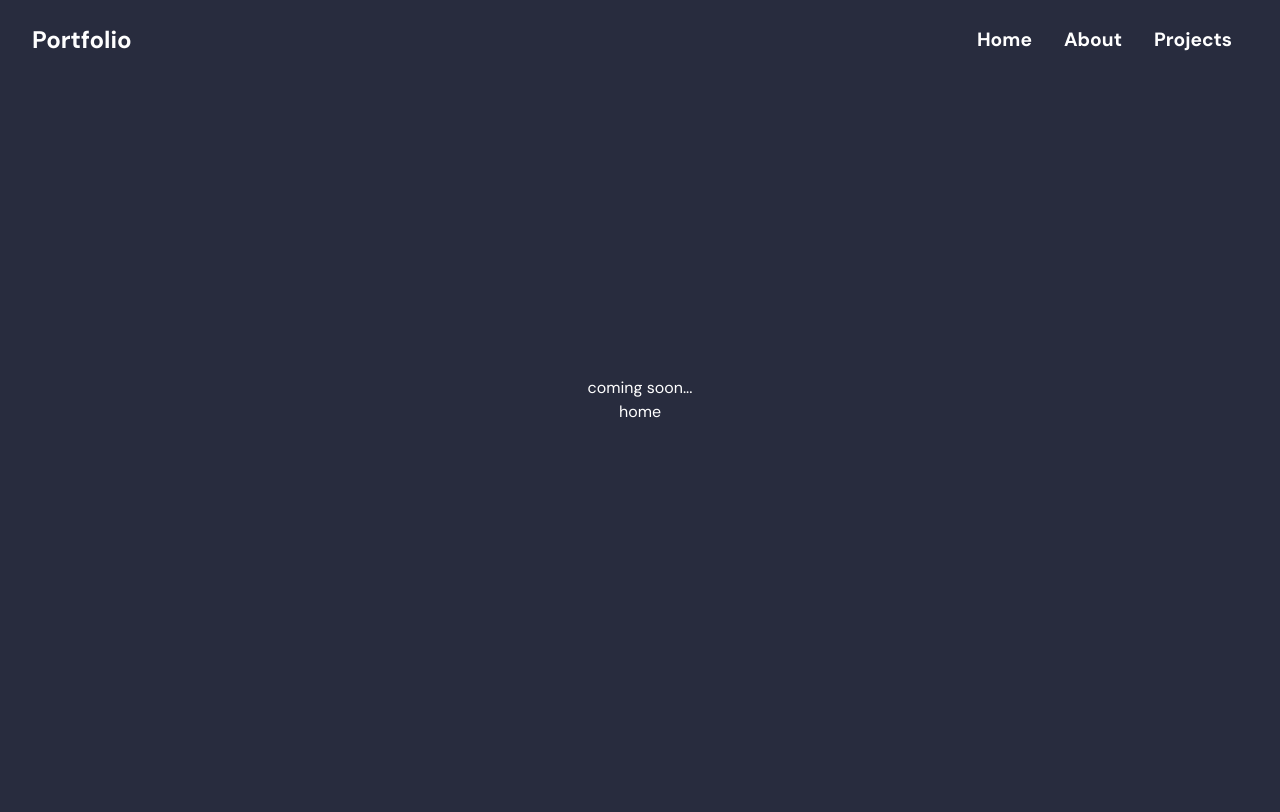
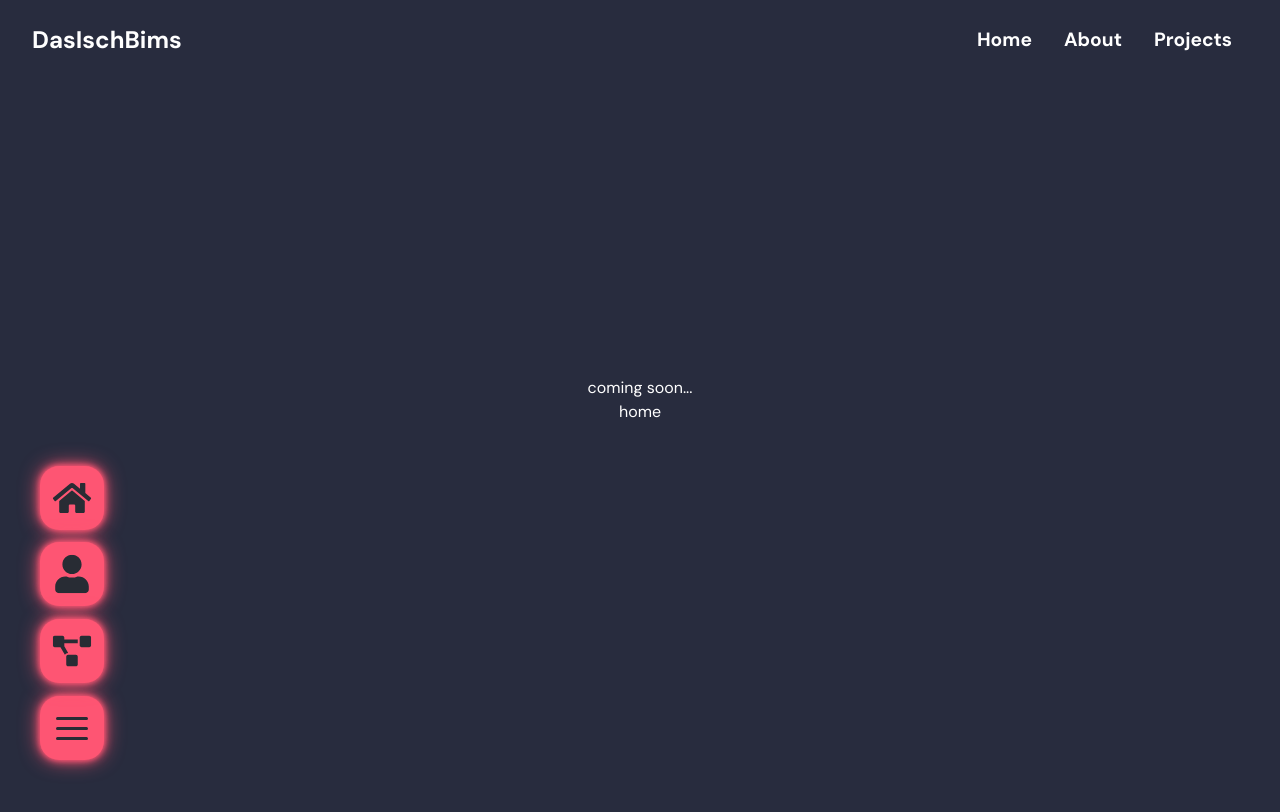
Before and after one commit to DasIschBims/portfolio, a React (Vite) app: page / in a window 1280 px wide. Shown: the top 812 px of the page. Built offline with nearby package versions, Linux system fonts and the light colour scheme.

Commit message:
added responsive nav

```diff
--- a/index.html
+++ b/index.html
@@ -15,5 +15,9 @@
   <body>
     <div id="root"></div>
     <script type="module" src="/src/main.tsx"></script>
+    <script
+      src="https://kit.fontawesome.com/a076d05399.js"
+      crossorigin="anonymous"
+    ></script>
   </body>
 </html>
--- a/package.json
+++ b/package.json
@@ -12,9 +12,11 @@
   "dependencies": {
     "axios": "^1.1.3",
     "dotenv": "^16.0.3",
+    "hamburger-react": "^2.5.0",
     "react": "^18.2.0",
     "react-dom": "^18.2.0",
     "react-icons": "^4.6.0",
+    "react-responsive": "^9.0.0",
     "react-router-dom": "^6.4.3",
     "react-spinners": "^0.13.6",
     "styled-components": "^5.3.6"
--- /dev/null
+++ b/src/components/Hamburger.tsx
@@ -0,0 +1,67 @@
+import { Turn as Hamburger } from "hamburger-react";
+import { FaHome, FaUser, FaProjectDiagram } from "react-icons/fa";
+import {
+  HamburgerButton,
+  HamburgerButtonWrapper,
+  NavHamburgerWrapper,
+} from "./nav/HamburgerComponents";
+
+export const HamburgerMenu = () => {
+  return (
+    <NavHamburgerWrapper>
+      <HamburgerButtonWrapper id="hamburger-button-wrapper">
+        <HamburgerButton to="/">
+          <FaHome />
+        </HamburgerButton>
+        <HamburgerButton to="/about">
+          <FaUser />
+        </HamburgerButton>
+        <HamburgerButton to="/projects">
+          <FaProjectDiagram />
+        </HamburgerButton>
+      </HamburgerButtonWrapper>
+      <div
+        style={{
+          backgroundColor: "#fe5573",
+          boxShadow:
+            "0 0 5px #fe5573ed, 0 0 10px #fe5573ed, 0 0 20px #fe5573ed",
+          borderRadius: "30%",
+          padding: "0.5rem",
+        }}
+      >
+        <Hamburger
+          color="#282c34"
+          rounded
+          direction="right"
+          easing="ease-in-out"
+          duration={0.3}
+          onToggle={(toggled) => {
+            if (toggled) {
+              document.getElementById("blur-wrapper")!.style.display = "block";
+              document.getElementById(
+                "hamburger-button-wrapper"
+              )!.style.display = "flex";
+              setTimeout(() => {
+                document.getElementById("blur-wrapper")!.style.opacity = "1";
+                document.getElementById(
+                  "hamburger-button-wrapper"
+                )!.style.opacity = "1";
+              }, 10);
+            } else {
+              document.getElementById("blur-wrapper")!.style.opacity = "0";
+              document.getElementById(
+                "hamburger-button-wrapper"
+              )!.style.opacity = "0";
+              setTimeout(() => {
+                document.getElementById("blur-wrapper")!.style.display = "none";
+                document.getElementById(
+                  "hamburger-button-wrapper"
+                )!.style.display = "none";
+              }, 300);
+            }
+          }}
+        />
+      </div>
+    </NavHamburgerWrapper>
+  );
+};
--- a/src/components/NavBar.tsx
+++ b/src/components/NavBar.tsx
@@ -1,6 +1,5 @@
 import { useEffect } from "react";
 import { Nav, NavItem, NavLogo } from "./nav/NavComponents";
-import { FaBars } from "react-icons/fa";
 
 export const NavBar = () => {
   useEffect(() => {
@@ -31,7 +30,7 @@ export const NavBar = () => {
   return (
     <Nav>
       <NavLogo to="/">
-        <span>Portfolio</span>
+        <span>DasIschBims</span>
       </NavLogo>
       <ul>
         <NavItem to="/">Home</NavItem>
--- /dev/null
+++ b/src/components/nav/HamburgerComponents.tsx
@@ -0,0 +1,65 @@
+import { Link } from "react-router-dom";
+import styled from "styled-components";
+import { DeviceSize } from "../responsive";
+
+export const NavHamburgerWrapper = styled.div`
+  position: fixed;
+  left: 2rem;
+  bottom: 2rem;
+  padding: 0.5rem;
+  border-radius: 30%;
+  z-index: 100;
+`;
+
+export const BlurWrapper = styled.div`
+  position: fixed;
+  top: 0;
+  left: 0;
+  width: 100%;
+  height: 100%;
+  background-color: #000000a6;
+  backdrop-filter: blur(0.075rem);
+  z-index: 99;
+  display: none;
+  opacity: 0;
+  transition: opacity 0.3s ease-in-out;
+`;
+
+export const HamburgerButtonWrapper = styled.div`
+  display: flex;
+  justify-content: center;
+  align-items: center;
+  flex-direction: column;
+  position: relative;
+  bottom: 0;
+  left: 0;
+  z-index: 100;
+
+  @media (max-width: ${DeviceSize.mobile}px) {
+    display: none;
+  }
+`;
+
+export const HamburgerButton = styled(Link)`
+  border: none;
+  display: block;
+  outline: none;
+  cursor: pointer;
+  color: #282c34;
+  background-color: #fe5573;
+  border-radius: 30%;
+  font-size: 3rem;
+  padding: 0.5rem;
+  font-weight: 600;
+  text-decoration: none;
+  box-shadow: 0 0 5px #fe5573ed, 0 0 10px #fe5573ed, 0 0 20px #fe5573ed;
+  z-index: 100;
+  margin-bottom: 0.8rem;
+  transition: color 0.3s ease-in-out;
+  &:hover {
+    color: #fe5573;
+  }
+  svg {
+    scale: 0.8;
+  }
+`;
--- a/src/components/nav/NavComponents.tsx
+++ b/src/components/nav/NavComponents.tsx
@@ -1,5 +1,7 @@
+import { FaBars } from "react-icons/fa";
 import { Link } from "react-router-dom";
 import styled from "styled-components";
+import { DeviceSize } from "../responsive";
 
 export const Nav = styled.nav`
   display: flex;
@@ -18,6 +20,10 @@ export const Nav = styled.nav`
   left: 0;
   user-select: none;
   transition: background-color 0.5s, height 0.5s;
+
+  @media (max-width: ${DeviceSize.mobile}px) {
+    padding: 0 1rem;
+  }
 `;
 
 export const NavLogo = styled(Link)`
@@ -32,6 +38,10 @@ export const NavLogo = styled(Link)`
     color: #fe5573;
     text-shadow: 0 0 10px #fe5573ed, 0 0 20px #fe5573ed, 0 0 40px #fe5573ed;
   }
+
+  @media (max-width: ${DeviceSize.mobile}px) {
+    font-size: 1.2rem;
+  }
 `;
 
 export const NavItem = styled(Link)`
@@ -44,4 +54,8 @@ export const NavItem = styled(Link)`
     color: #fe5573;
     text-shadow: 0 0 5px #fe5573ed, 0 0 10px #fe5573ed, 0 0 20px #fe5573ed;
   }
+
+  @media (max-width: ${DeviceSize.mobile}px) {
+    display: none;
+  }
 `;
--- /dev/null
+++ b/src/components/responsive.ts
@@ -0,0 +1,5 @@
+export const DeviceSize = {
+    mobile: 768,
+    tablet: 992,
+    desktop: 1200
+};
--- a/src/pages/HomePage.tsx
+++ b/src/pages/HomePage.tsx
@@ -1,4 +1,10 @@
 import { Footer } from "../components/Footer";
+import { HamburgerMenu } from "../components/Hamburger";
+import {
+  BlurWrapper,
+  HamburgerButton,
+  HamburgerButtonWrapper,
+} from "../components/nav/HamburgerComponents";
 import { NavBar } from "../components/NavBar";
 import { Wrapper } from "../components/Wrapper";
 
@@ -6,6 +12,8 @@ export const HomePage = () => {
   return (
     <>
       <NavBar />
+      <HamburgerMenu />
+      <BlurWrapper id="blur-wrapper" />
       <Wrapper
         style={{
           minHeight: "100vh",
```
Also changed, not shown: 1 other file (tests, documents, lock files or other folders).
